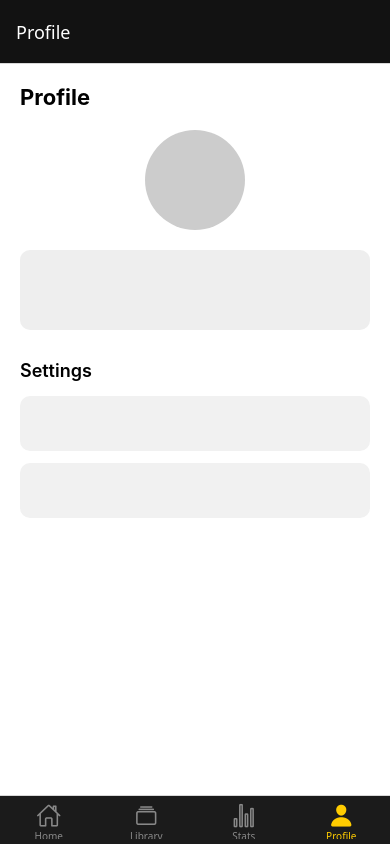
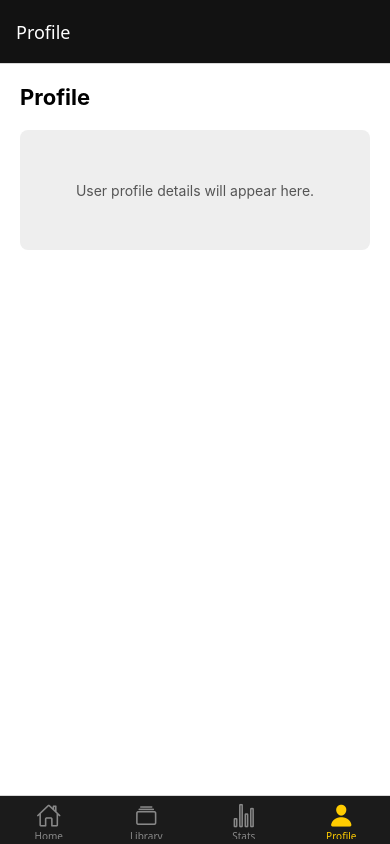
Before and after one commit to TUDublinBlanchBusinessIT/project-Alfredopong-2, a React Native app: screen /Profile in a window 390 px wide. Built offline with nearby package versions, Linux system fonts and the light colour scheme.

Commit message:
Added UI placeholders to all screens for quick actions

```diff
--- a/Screens/HomeScreen.js
+++ b/Screens/HomeScreen.js
@@ -5,15 +5,24 @@ export default function HomeScreen() {
     <View style={styles.container}>
       <Text style={styles.title}>Home Screen</Text>
 
-      <View style={styles.section}>
-        <Text style={styles.sectionTitle}>Quick Actions</Text>
-        <View style={styles.card} />
-        <View style={styles.card} />
+      {/* Quick Actions Section */}
+      <Text style={styles.sectionTitle}>Quick Actions</Text>
+
+      <View style={styles.placeholderBox}>
+        <Text style={styles.placeholderText}>Search games</Text>
       </View>
 
-      <View style={styles.section}>
-        <Text style={styles.sectionTitle}>Recommended Games</Text>
-        <View style={styles.cardLarge} />
+      <View style={styles.placeholderBox}>
+        <Text style={styles.placeholderText}>Add new game</Text>
+      </View>
+
+      {/* Recommended Games Section */}
+      <Text style={styles.sectionTitle}>Recommended Games</Text>
+
+      <View style={[styles.placeholderBox, styles.recommendedBox]}>
+        <Text style={styles.placeholderText}>
+          Game recommendations will appear here.
+        </Text>
       </View>
     </View>
   );
@@ -21,18 +30,23 @@ export default function HomeScreen() {
 
 const styles = StyleSheet.create({
   container: { flex: 1, padding: 20, backgroundColor: '#fff' },
-  title: { fontSize: 22, fontWeight: 'bold', marginBottom: 20 },
-  section: { marginBottom: 25 },
-  sectionTitle: { fontSize: 16, fontWeight: '600', marginBottom: 10 },
-  card: {
+
+  title: { fontSize: 24, fontWeight: 'bold', marginBottom: 20 },
+
+  sectionTitle: { fontSize: 18, fontWeight: '600', marginTop: 10, marginBottom: 10 },
+
+  placeholderBox: {
     height: 60,
     backgroundColor: '#eee',
-    borderRadius: 10,
-    marginBottom: 10,
+    borderRadius: 8,
+    justifyContent: 'center',
+    alignItems: 'center',
+    marginBottom: 15,
   },
-  cardLarge: {
-    height: 120,
-    backgroundColor: '#ddd',
-    borderRadius: 10,
+
+  recommendedBox: {
+    height: 160,
   },
+
+  placeholderText: { color: '#555' },
 });
--- a/Screens/LibraryScreen.js
+++ b/Screens/LibraryScreen.js
@@ -3,14 +3,12 @@ import { View, Text, StyleSheet } from 'react-native';
 export default function LibraryScreen() {
   return (
     <View style={styles.container}>
-      <Text style={styles.title}>Game Library</Text>
+      <Text style={styles.title}>Library</Text>
 
-      <View style={styles.searchBar} />
-
-      <View style={styles.section}>
-        <View style={styles.gameCard} />
-        <View style={styles.gameCard} />
-        <View style={styles.gameCard} />
+      <View style={styles.placeholderBox}>
+        <Text style={styles.placeholderText}>
+          Your saved games will appear here.
+        </Text>
       </View>
     </View>
   );
@@ -19,17 +17,12 @@ export default function LibraryScreen() {
 const styles = StyleSheet.create({
   container: { flex: 1, padding: 20, backgroundColor: '#fff' },
   title: { fontSize: 22, fontWeight: 'bold', marginBottom: 20 },
-  searchBar: {
-    height: 45,
-    backgroundColor: '#f1f1f1',
-    borderRadius: 12,
-    marginBottom: 20,
+  placeholderBox: {
+    height: 120,
+    backgroundColor: '#eee',
+    borderRadius: 8,
+    justifyContent: 'center',
+    alignItems: 'center',
   },
-  section: {},
-  gameCard: {
-    height: 70,
-    backgroundColor: '#eee',
-    borderRadius: 10,
-    marginBottom: 12,
-  },
+  placeholderText: { color: '#555' },
 });
--- a/Screens/ProfileScreen.js
+++ b/Screens/ProfileScreen.js
@@ -5,12 +5,11 @@ export default function ProfileScreen() {
     <View style={styles.container}>
       <Text style={styles.title}>Profile</Text>
 
-      <View style={styles.avatar} />
-      <View style={styles.infoBox} />
-
-      <Text style={styles.subtitle}>Settings</Text>
-      <View style={styles.settingItem} />
-      <View style={styles.settingItem} />
+      <View style={styles.placeholderBox}>
+        <Text style={styles.placeholderText}>
+          User profile details will appear here.
+        </Text>
+      </View>
     </View>
   );
 }
@@ -18,25 +17,12 @@ export default function ProfileScreen() {
 const styles = StyleSheet.create({
   container: { flex: 1, padding: 20, backgroundColor: '#fff' },
   title: { fontSize: 22, fontWeight: 'bold', marginBottom: 20 },
-  avatar: {
-    width: 100,
-    height: 100,
-    borderRadius: 60,
-    backgroundColor: '#ccc',
-    alignSelf: 'center',
-    marginBottom: 20,
+  placeholderBox: {
+    height: 120,
+    backgroundColor: '#eee',
+    borderRadius: 8,
+    justifyContent: 'center',
+    alignItems: 'center',
   },
-  infoBox: {
-    height: 80,
-    backgroundColor: '#eee',
-    borderRadius: 10,
-    marginBottom: 30,
-  },
-  subtitle: { fontSize: 18, fontWeight: '600', marginBottom: 15 },
-  settingItem: {
-    height: 55,
-    backgroundColor: '#f1f1f1',
-    borderRadius: 10,
-    marginBottom: 12,
-  },
+  placeholderText: { color: '#555' },
 });
--- a/Screens/StatsScreen.js
+++ b/Screens/StatsScreen.js
@@ -3,11 +3,13 @@ import { View, Text, StyleSheet } from 'react-native';
 export default function StatsScreen() {
   return (
     <View style={styles.container}>
-      <Text style={styles.title}>Your Stats</Text>
+      <Text style={styles.title}>Stats</Text>
 
-      <View style={styles.chart} />
-      <View style={styles.chartSmall} />
-      <View style={styles.chartSmall} />
+      <View style={styles.placeholderBox}>
+        <Text style={styles.placeholderText}>
+          Your statistics will appear here.
+        </Text>
+      </View>
     </View>
   );
 }
@@ -15,16 +17,12 @@ export default function StatsScreen() {
 const styles = StyleSheet.create({
   container: { flex: 1, padding: 20, backgroundColor: '#fff' },
   title: { fontSize: 22, fontWeight: 'bold', marginBottom: 20 },
-  chart: {
-    height: 200,
-    backgroundColor: '#ddd',
-    borderRadius: 12,
-    marginBottom: 20,
+  placeholderBox: {
+    height: 120,
+    backgroundColor: '#eee',
+    borderRadius: 8,
+    justifyContent: 'center',
+    alignItems: 'center',
   },
-  chartSmall: {
-    height: 120,
-    backgroundColor: '#e5e5e5',
-    borderRadius: 12,
-    marginBottom: 15,
-  },
+  placeholderText: { color: '#555' },
 });
```
